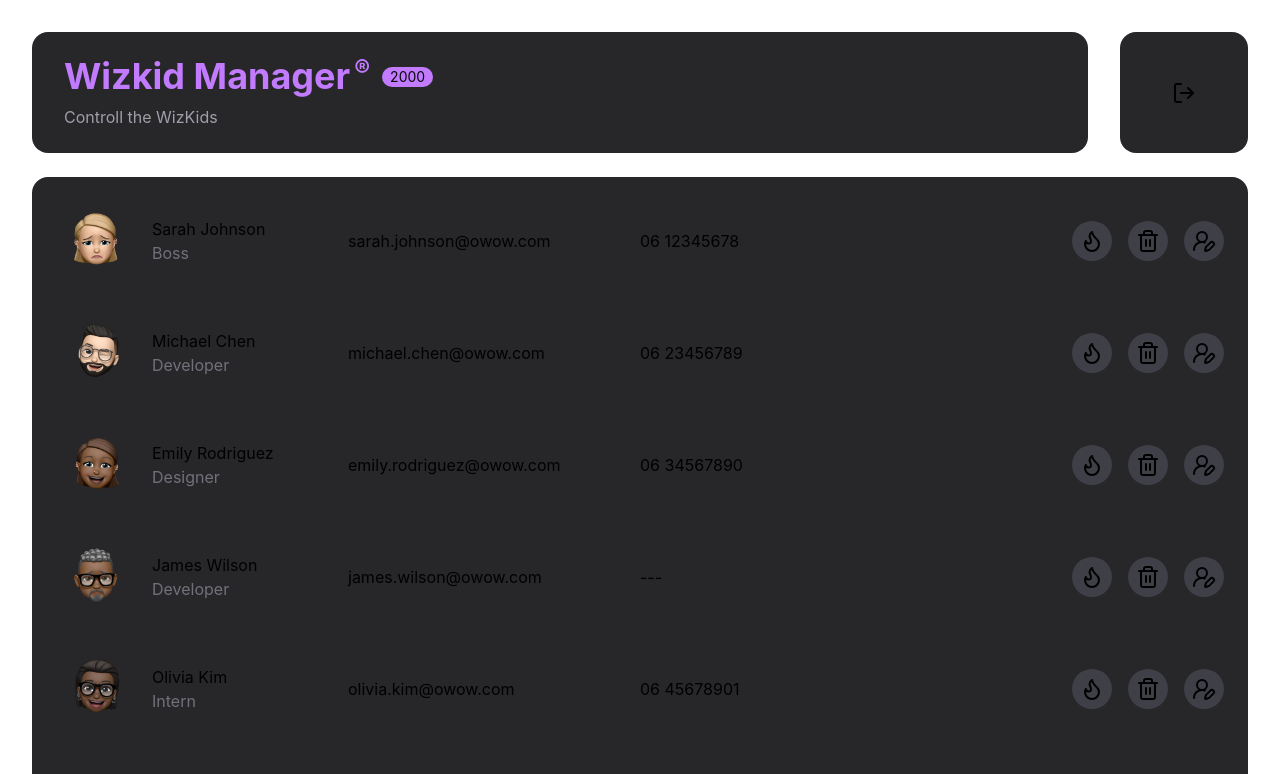
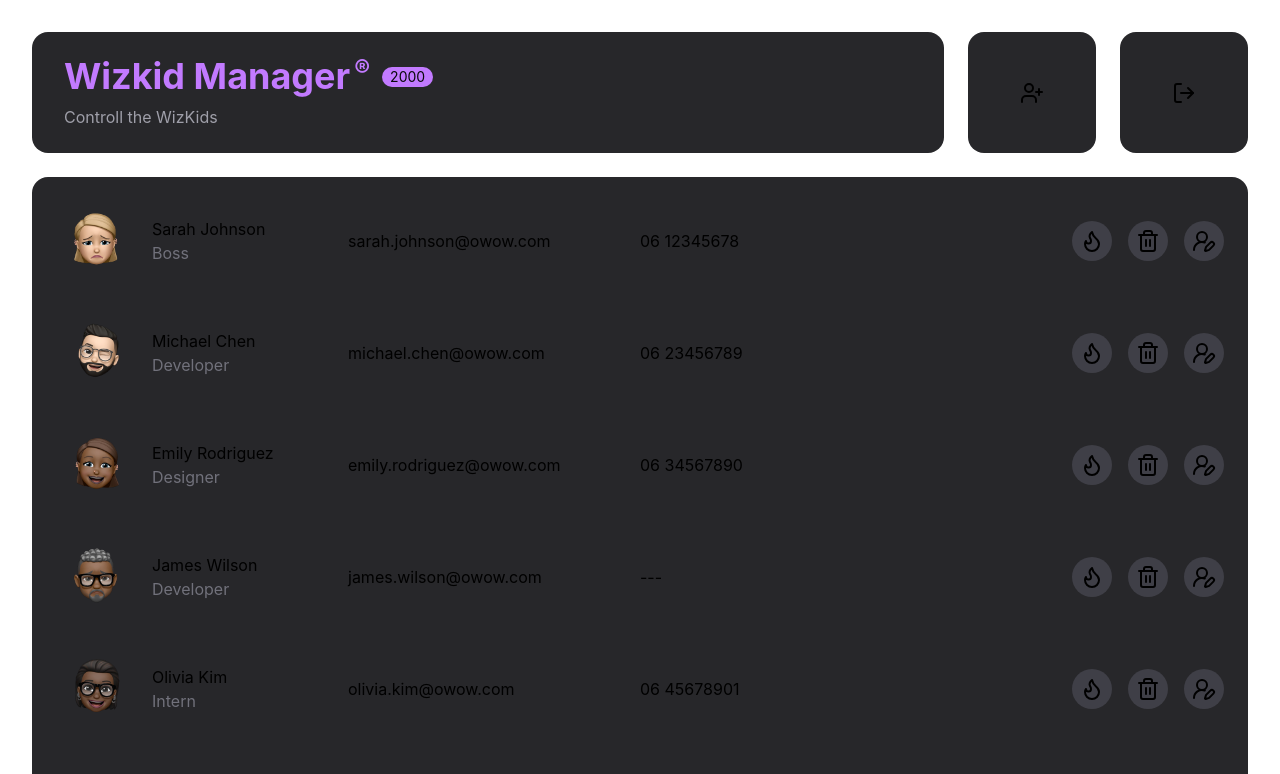
Before and after one commit to annafreri/annaxowow, a React (Vite) app: page /dashboard in a window 1280 px wide. Shown: the top 774 px of the page. Built offline with nearby package versions, Linux system fonts and the light colour scheme.

Commit message:
feat(frontend): add button to create new users in header

```diff
--- a/src/components/pages/Dashboard.tsx
+++ b/src/components/pages/Dashboard.tsx
@@ -1,4 +1,4 @@
-import { LogOut } from 'lucide-react';
+import { LogOut, UserPlus } from 'lucide-react';
 import users from '../../data/users.json'
 import { Link } from 'react-router-dom';
 import UserModule from '../UserModule';
@@ -30,7 +30,7 @@ export default function Dashboard() {
     <div className='m-8'>
 
       {/* //HEADER */}
-      <section className='mb-6 flex flex-row gap-8'>
+      <section className='mb-6 flex flex-row gap-6'>
 
         <div className='w-full bg-zinc-800 rounded-2xl px-8 py-6 flex flex-col gap-2'>
           <div className="flex gap-3 items-center ">
@@ -48,6 +48,13 @@ export default function Dashboard() {
           </h2>
         </div>
 
+        <Link to="/">
+          <div className='bg-zinc-800 rounded-2xl flex flex-col gap-2 items-center justify-center w-32 h-full hover:bg-zinc-600 transition-all'>
+            <UserPlus />
+          </div>
+        </Link>
+
+        {/* TODO:: implement new page to add users */}
         <Link to="/">
           <div className='bg-zinc-800 rounded-2xl flex flex-col gap-2 items-center justify-center w-32 h-full hover:bg-zinc-600 transition-all'>
             <LogOut className='transition-transform ' />
```
